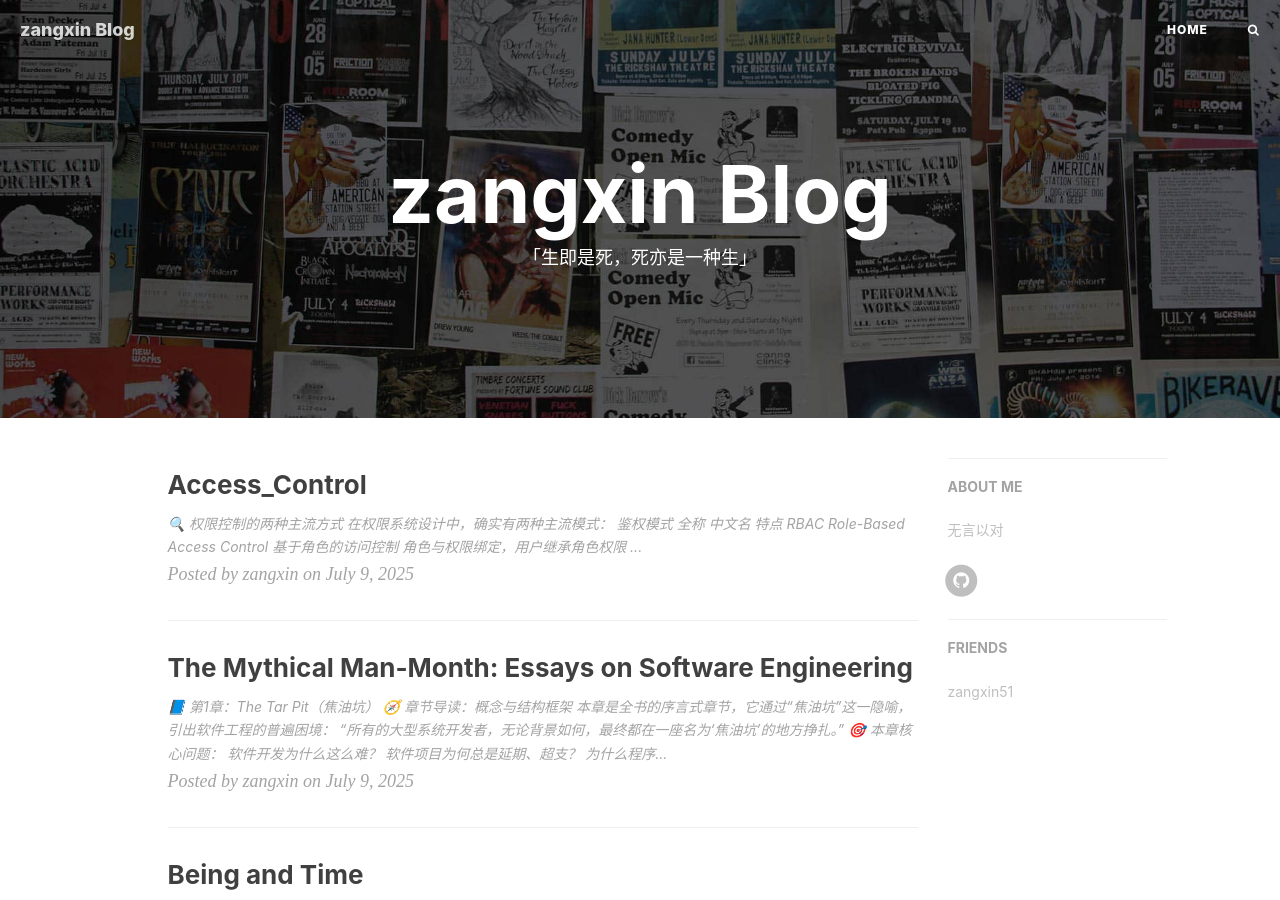
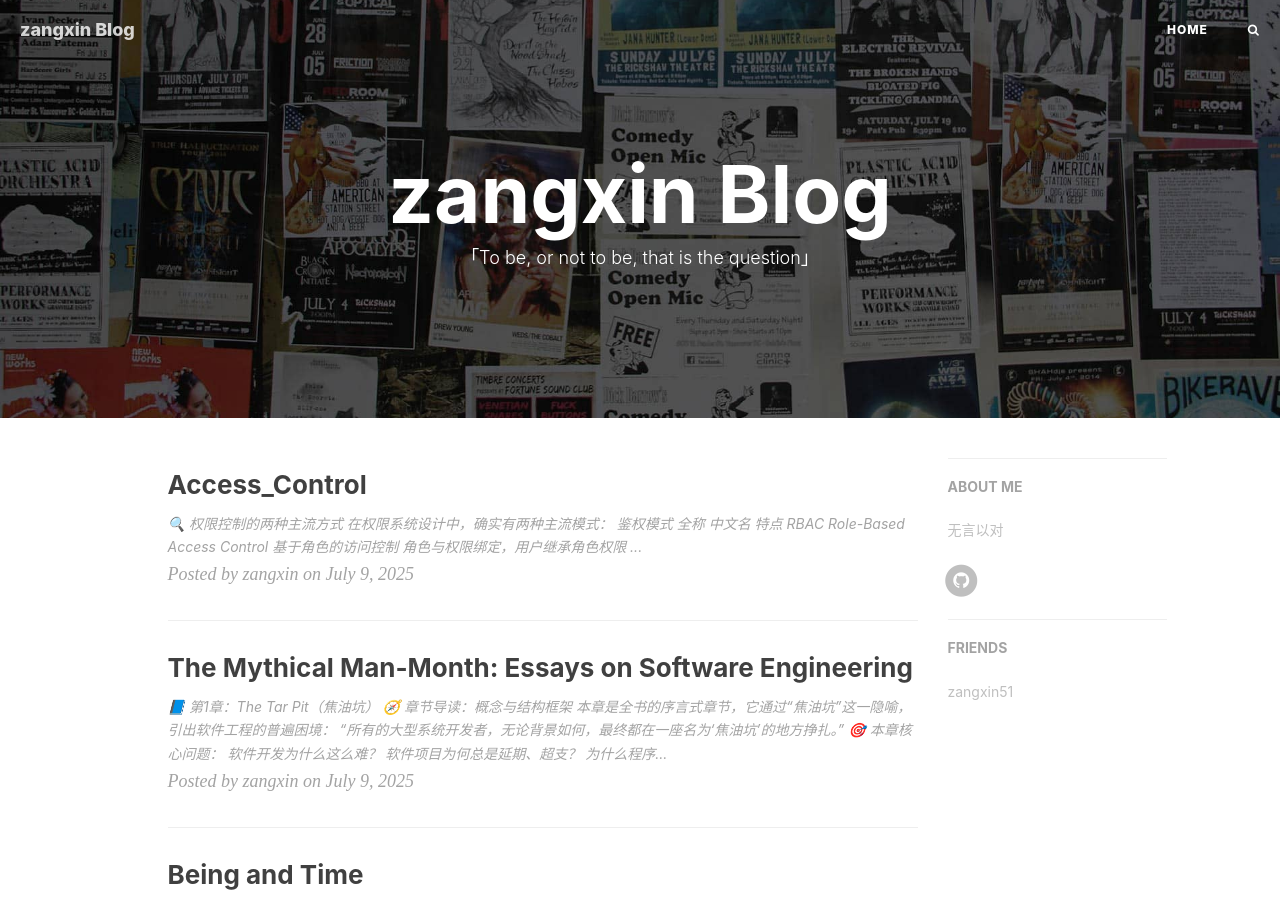
Before and after one commit to zangxin51/zangxin51.github.io, a Jekyll site: the page built from index.html, in a window 1280 px wide and 900 px high. Built offline with Jekyll 4.4.1, drawn with Linux system fonts in a browser that asks for light colours; nearby versions of some CDN libraries; the list of posts is cut into pages by our own code; comment, search, counter and statistics services are not loaded.

Commit message:
Update index.html

```diff
--- a/index.html
+++ b/index.html
@@ -1,6 +1,6 @@
 ---
 layout: page
-description: "「生即是死，死亦是一种生」"
+description: "「To be, or not to be, that is the question」"
 ---
 
 {% for post in paginator.posts %}
```
